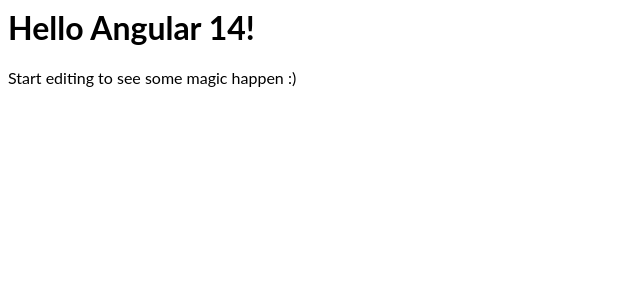
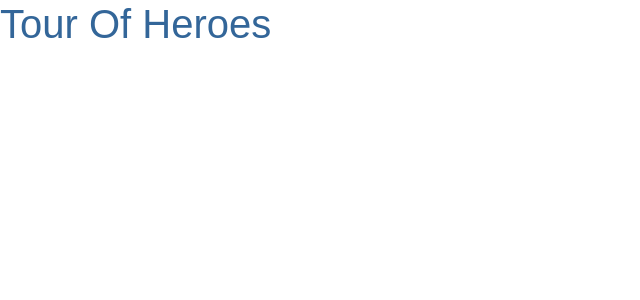
Before and after one commit to vaishnavi195/angular-Tour-of-heroes, an Angular app: page / in a window 1280 px wide. Shown: the top 300 px of the page, without its empty margins (0-640 px from the left). Built offline with nearby package versions, Linux system fonts and the light colour scheme.

Commit message:
4 files modified

```diff
--- a/src/app/app.component.css
+++ b/src/app/app.component.css
@@ -1,3 +1,47 @@
-p {
-  font-family: Lato;
+/* Application-wide Styles */
+h1 {
+  color: #369;
+  font-family: Arial, Helvetica, sans-serif;
+  font-size: 250%;
 }
+h2,
+h3 {
+  color: #444;
+  font-family: Arial, Helvetica, sans-serif;
+  font-weight: lighter;
+}
+body {
+  margin: 2em;
+}
+body,
+input[type='text'],
+button {
+  color: #333;
+  font-family: Cambria, Georgia, serif;
+}
+button {
+  background-color: #eee;
+  border: none;
+  border-radius: 4px;
+  cursor: pointer;
+  color: black;
+  font-size: 1.2rem;
+  padding: 1rem;
+  margin-right: 1rem;
+  margin-bottom: 1rem;
+  margin-top: 1rem;
+}
+button:hover {
+  background-color: black;
+  color: white;
+}
+button:disabled {
+  background-color: #eee;
+  color: #aaa;
+  cursor: auto;
+}
+
+/* everywhere else */
+* {
+  font-family: Arial, Helvetica, sans-serif;
+}
--- a/src/app/app.component.html
+++ b/src/app/app.component.html
@@ -1,4 +1 @@
-<hello name="{{ name }}"></hello>
-<p>
-  Start editing to see some magic happen :)
-</p>
+<h1>{{ title }}</h1>
--- a/src/app/app.component.ts
+++ b/src/app/app.component.ts
@@ -7,4 +7,5 @@
 })
 export class AppComponent  {
   name = 'Angular ' + VERSION.major;
+  title="Tour Of Heroes"
 }
--- a/src/index.html
+++ b/src/index.html
@@ -1 +1,16 @@
-<my-app>loading</my-app>
+<head>
+  <link
+    href="https://cdn.jsdelivr.net/npm/bootstrap@5.1.3/dist/css/bootstrap.min.css"
+    rel="stylesheet"
+    integrity="sha384-1BmE4kWBq78iYhFldvKuhfTAU6auU8tT94WrHftjDbrCEXSU1oBoqyl2QvZ6jIW3"
+    crossorigin="anonymous"
+  />
+</head>
+<body>
+  <script
+    src="https://cdn.jsdelivr.net/npm/bootstrap@5.1.3/dist/js/bootstrap.bundle.min.js"
+    integrity="sha384-ka7Sk0Gln4gmtz2MlQnikT1wXgYsOg+OMhuP+IlRH9sENBO0LRn5q+8nbTov4+1p"
+    crossorigin="anonymous"
+  ></script>
+  <my-app>loading</my-app>
+</body>
```
